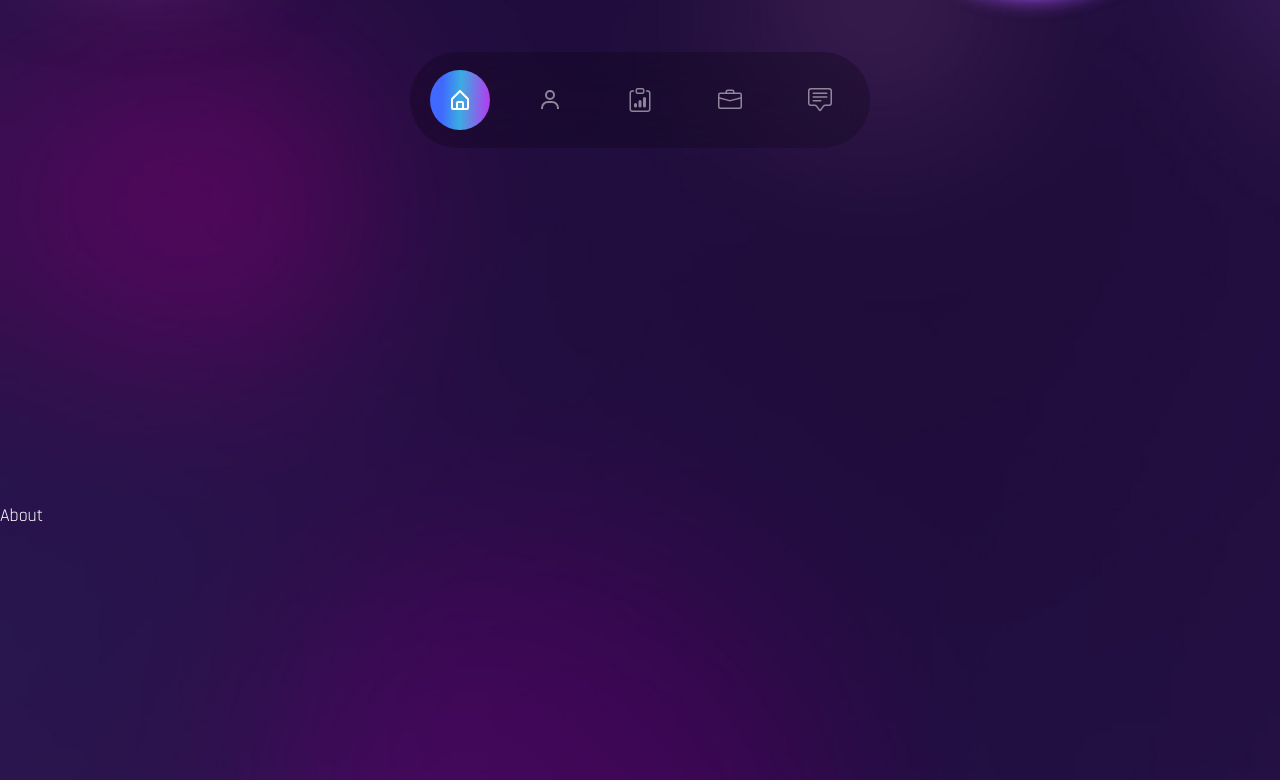
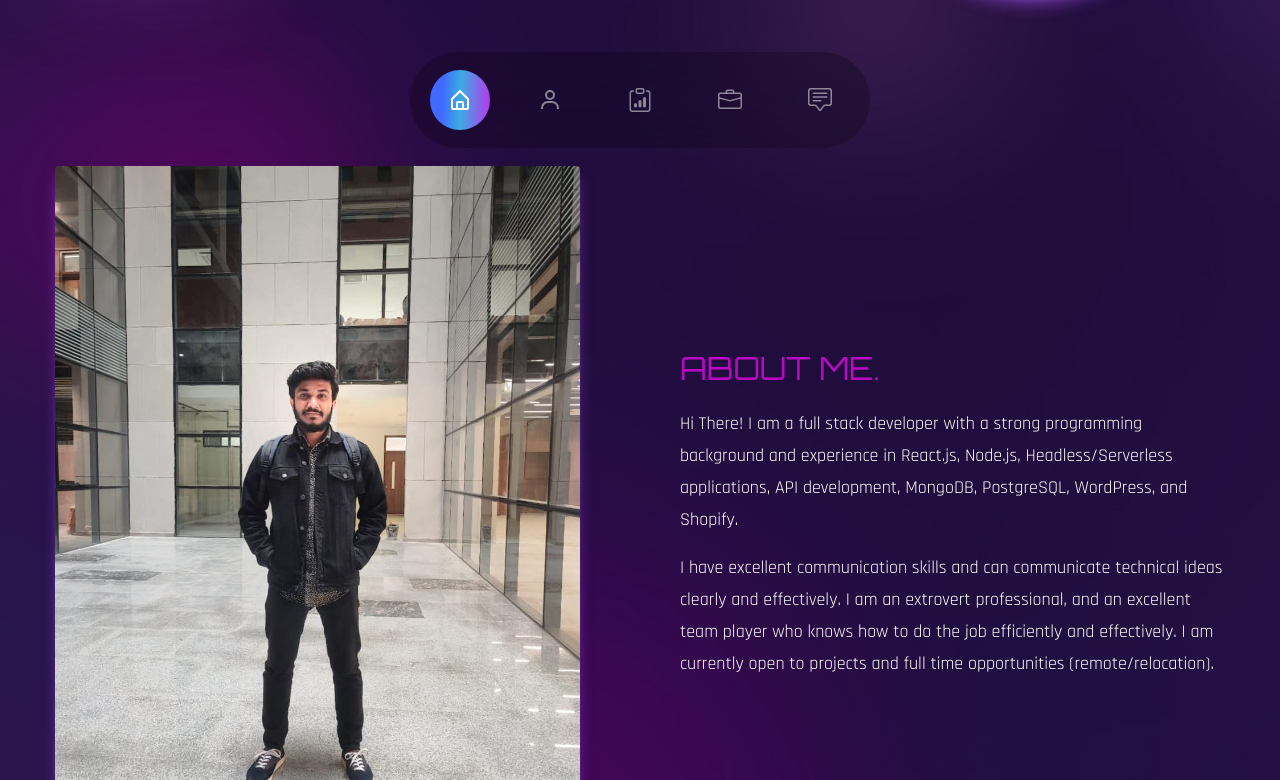
Before and after one commit to Foysalhossain/portfolio-starter, a React (Create React App) app: page / in a window 1280 px wide. Shown: the part 620-1400 px from the top of the page. Built offline with nearby package versions, Linux system fonts and the light colour scheme; the HTML template or start-up script is replaced by a standard one; a web font is replaced by a local one.

Commit message:
banner section added

```diff
--- a/src/components/About.js
+++ b/src/components/About.js
@@ -1,8 +1,48 @@
 import React from 'react';
+// intersection observer hook
+import { useInView } from 'react-intersection-observer';
+// motion
+import { motion } from 'framer-motion';
+// variants
+import { fadeIn } from '../variants';
+// img
+import img from '../assets/foysal.jpg';
 
 const About = () => {
+  const [ref] = useInView({
+    threshold: 0.5
+  })
   return (
-    <div className='section' id='about'>About</div>
+    <div className='section' id='about' ref={ref}>
+      <div className="container mx-auto">
+        <div className='grid lg:grid-cols-2 gap-y-10 lg:flex-row lg:items-center lg:gap-x-20 lg:gap-y-0 h-screen'>
+          {/* img */}
+          <motion.div
+            variants={fadeIn('right', 0.5)}
+            initial='hidden'
+            whileInView={'show'}
+            viewport={{ once: false, amount: 0.3 }}
+          >
+            <img className='h-[700px] rounded bg-purple-500 shadow-lg shadow-purple-500/50  ' src={img} alt="" />
+          </motion.div>
+          {/* text */}
+          <motion.div
+            variants={fadeIn('up', 0.7)}
+            initial='hidden'
+            whileInView={'show'}
+            viewport={{ once: false, amount: 0.7 }}
+          >
+            <h2 className='h2 text-accent'>About me.</h2>
+            <h3 className='mb-4'>
+              Hi There! I am a full stack developer with a strong programming background and experience in React.js, Node.js, Headless/Serverless applications, API development, MongoDB, PostgreSQL, WordPress, and Shopify.
+            </h3>
+            <h3>
+              I have excellent communication skills and can communicate technical ideas clearly and effectively. I am an extrovert professional, and an excellent team player who knows how to do the job efficiently and effectively. I am currently open to projects and full time opportunities (remote/relocation).
+            </h3>
+          </motion.div>
+        </div>
+      </div>
+    </div>
   )
 };
 
```
